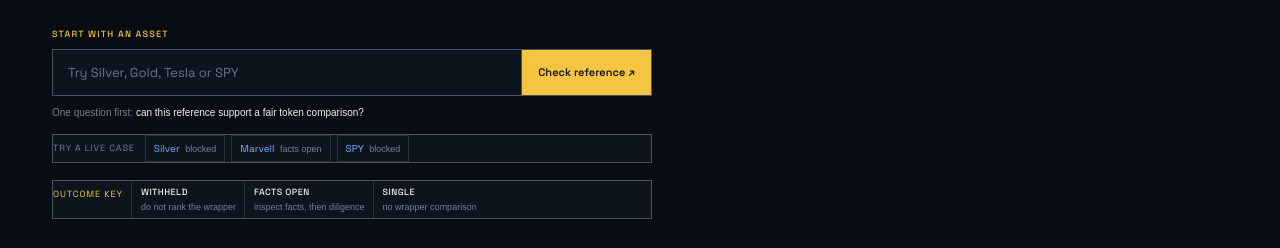
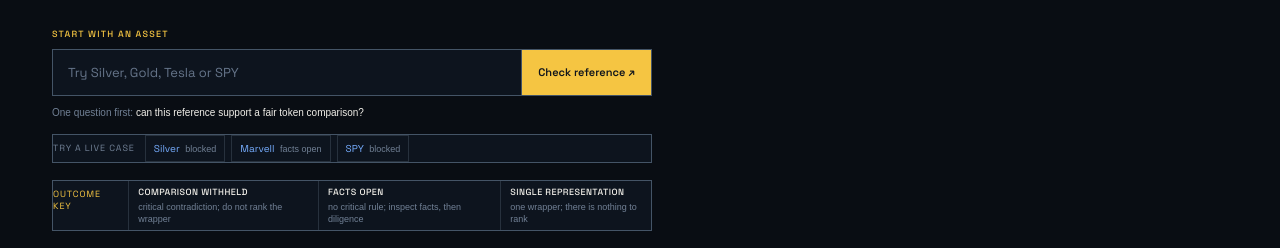
Before and after one commit to dyplux/bell, a plain HTML site: page bell/site/integrity.html in a window 1280 px wide. Shown: the part 536-784 px from the top of the page. Drawn offline with Linux system fonts and the light colour scheme; no server answers.

Commit message:
Clarify investor outcome key

```diff
--- a/bell/site/integrity.html
+++ b/bell/site/integrity.html
@@ -28,7 +28,7 @@
           <div><input id="hero-search" type="search" placeholder="Try Silver, Gold, Tesla or SPY" autocomplete="off"><button type="submit">Check reference ↗</button></div>
           <small>One question first: <b>can this reference support a fair token comparison?</b></small>
           <div class="quick-search" aria-label="Live case examples"><span>TRY A LIVE CASE</span><button type="button" data-example-search="Silver">Silver <em>blocked</em></button><button type="button" data-example-search="Marvell">Marvell <em>facts open</em></button><button type="button" data-example-search="SPY">SPY <em>blocked</em></button></div>
-          <div class="outcome-key" aria-label="Bell outcome key"><span>OUTCOME KEY</span><div><b>WITHHELD</b><small>do not rank the wrapper</small></div><div><b>FACTS OPEN</b><small>inspect facts, then diligence</small></div><div><b>SINGLE</b><small>no wrapper comparison</small></div></div>
+          <div class="outcome-key" aria-label="Bell outcome key"><span>OUTCOME KEY</span><div><b>COMPARISON WITHHELD</b><small>critical contradiction; do not rank the wrapper</small></div><div><b>FACTS OPEN</b><small>no critical rule; inspect facts, then diligence</small></div><div><b>SINGLE REPRESENTATION</b><small>one wrapper; there is nothing to rank</small></div></div>
         </form>
         <div class="hero-meta"><span>CMC API / MAP + ASSET LIST + QUOTES</span><span id="observed-at">LOADING RECEIPT</span></div>
         <p id="hero-example" class="hero-example">Live example: loading the current decision path.</p>
```
